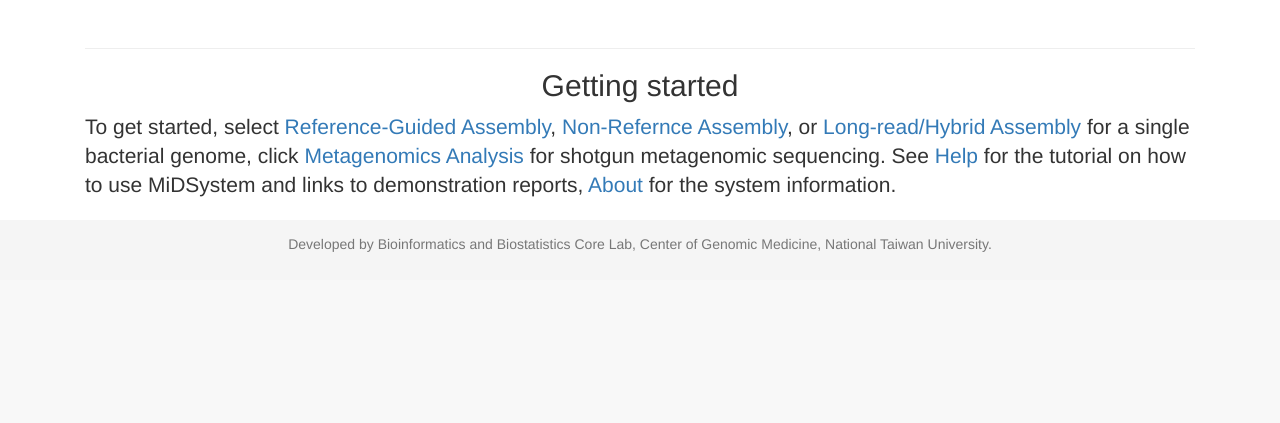
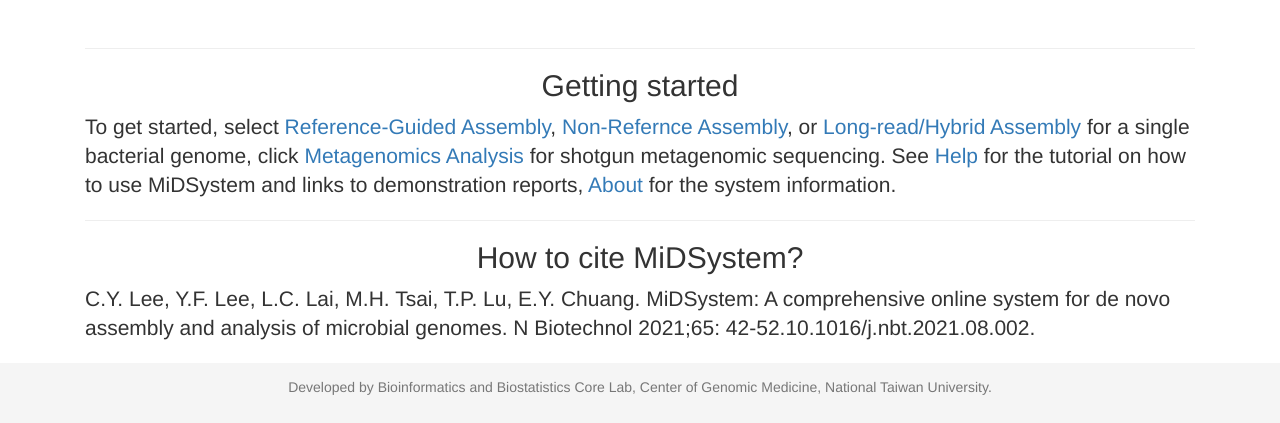
Before and after one commit to NTU-CGM/MiDSystem, a Django app: template src/templates/home.html in a window 1280 px wide. Shown: the part 820-1243 px from the top of the page. Before the commit the page ends 1072 px from the top, so only its background shows below. Run offline with Django 3.2, Linux system fonts and the light colour scheme; the template is opened without the code that fills it, so the values that code supplies are empty; style sheets or scripts are compiled from the project's sources; parts of the project's set-up code (start-up, migrations or seed data) failed here and were passed over; some libraries are stand-ins or nearby versions.

Commit message:
Fix download issue from Google drive in the metagenomic analysis. Add citation information on the home page.

```diff
--- a/src/metag_pipeline/tasks.py
+++ b/src/metag_pipeline/tasks.py
@@ -77,7 +77,8 @@
 
         if len(dict_urls): # data come from URLs
             for new_file_name, url in dict_urls.items():
-                m1 = re.search('google\.com.+id=(.+)\&*', url)
+                # m1 = re.search('google\.com.+id=(.+)\&*', url) ## Retired
+                m1 = re.search('google\.com\/file\/d\/(.+)\/', url)
                 if m1:
                     # Use GoogleDriveDownloader module
                     id = m1.group(1)
--- a/src/templates/home.html
+++ b/src/templates/home.html
@@ -22,6 +22,10 @@
 <hr />
     <h2>Getting started</h2>
     <p class="lead text-left">To get started, select <a href="{% url 'reference_guided' %}">Reference-Guided Assembly</a>, <a href="{% url 'non_ref' %}">Non-Refernce Assembly</a>, or <a href="{% url 'long_read_home' %}">Long-read/Hybrid Assembly</a> for a single bacterial genome, click <a href="{% url 'meta_home' %}">Metagenomics Analysis</a> for shotgun metagenomic sequencing. See <a href="{% url 'help' %}">Help</a> for the tutorial on how to use MiDSystem and links to demonstration reports, <a href="{% url 'about' %}">About</a> for the system information.</p>
+<hr />
+    <h2>How to cite MiDSystem?</h2>
+    <p class="lead text-left">C.Y. Lee, Y.F. Lee, L.C. Lai, M.H. Tsai, T.P. Lu, E.Y. Chuang. MiDSystem: A comprehensive online system for de novo assembly and analysis of microbial genomes. N Biotechnol 2021;65: 42-52.10.1016/j.nbt.2021.08.002.</p>
+
 </div>
 
 {% endblock content %}
```
Also changed, not shown: 4 other files.
